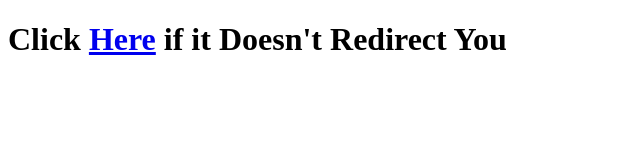
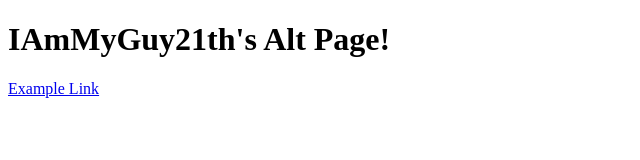
Before and after one commit to BlueScreenOfDeath539OnRoblox/BlueScreenOfDeath539OnRoblox.github.io, a plain HTML site: page index.html in a window 1280 px wide. Shown: the whole page, without its empty margins (0-640 px from the left). Drawn offline with Linux system fonts and the light colour scheme.

Commit message:
Update index.html

```diff
--- a/index.html
+++ b/index.html
@@ -3,7 +3,8 @@
   <head>
 
   </head>
-  <body onload="window.open('https://google.com')">
-    <h1>Click <a href="https://google.com">Here</a> if it Doesn't Redirect You</h1>
+  <body>
+    <h1>IAmMyGuy21th's Alt Page!</h1>
+    <a href="/games">Example Link</a>
   </body>
 </html>
```
